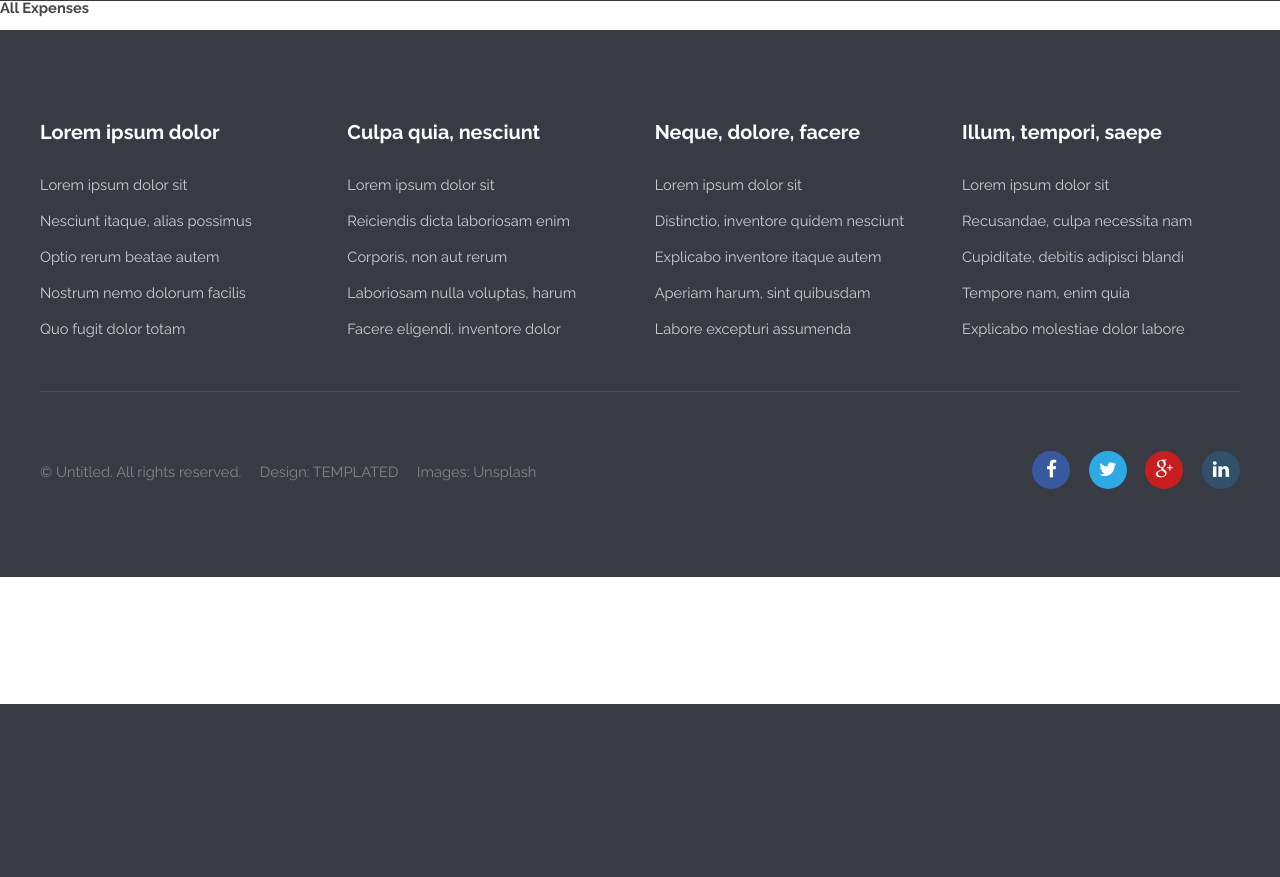
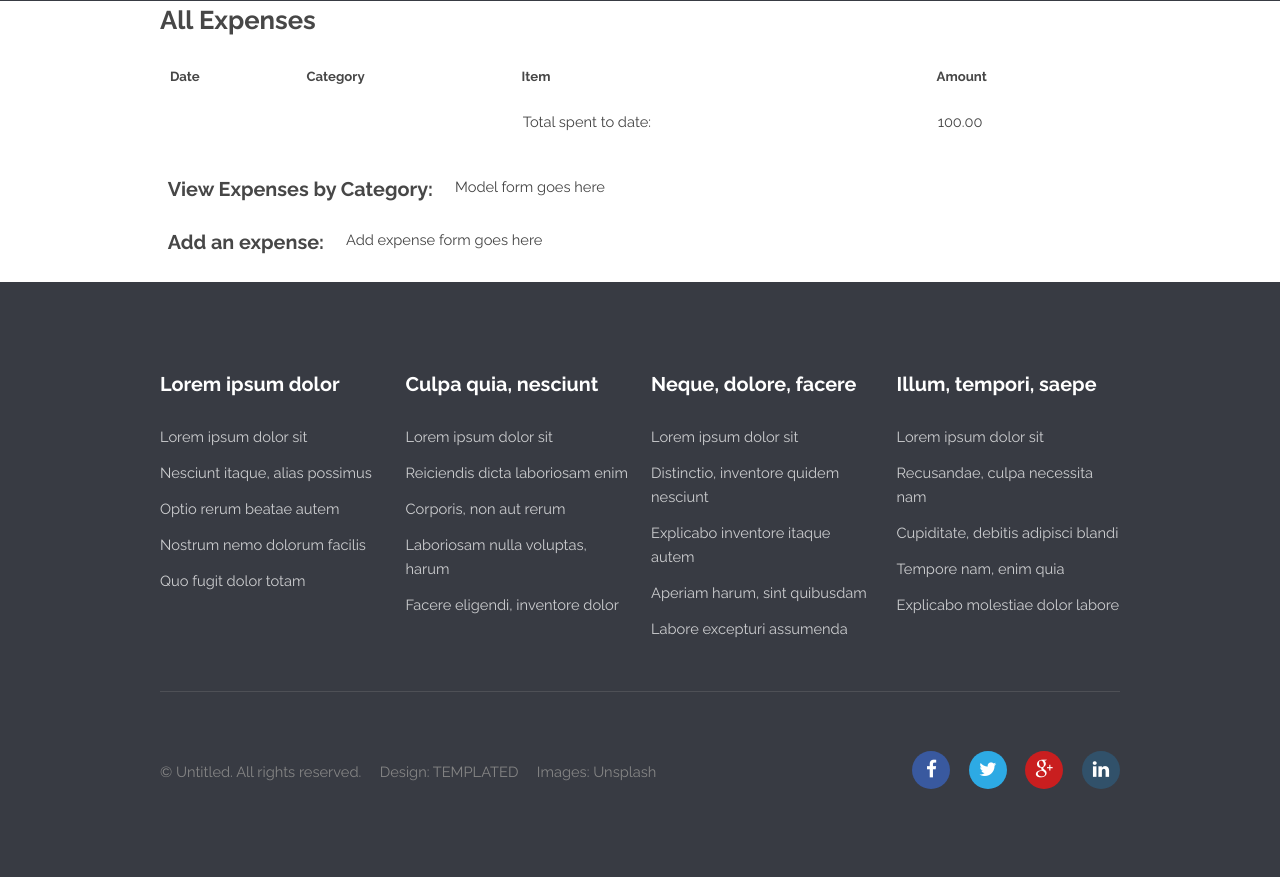
Before and after one commit to matthew-fung/budget-tracker, a Django app: template budgeting/templates/expenses.html in a window 1280 px wide. Shown: the part 96-973 px from the top of the page. Before the commit the page ends 800 px from the top, so only its background shows below. Run offline with Django 3.2, Linux system fonts and the light colour scheme; the template is opened without the code that fills it, so the values that code supplies are empty.

Commit message:
Converted expenses list to a table: now cleaner user interface and flow layout

```diff
--- a/budgeting/templates/expenses.html
+++ b/budgeting/templates/expenses.html
@@ -1,12 +1,52 @@
 {% extends 'base.html' %}
+{% block content %}
 
-{% block content %}
-<h1>All Expenses</h1>
-{% for ID in latest_expense.all %}
-<li>
-    {{ID.category}}
-    {{ID.amount}}
-</li>
-{% endfor %}
+<div class="container">
+  <h2>All Expenses</h2>
+  <div class="table-wrapper">
+    <table class="alt">
+      <thead>
+        <tr>
+          <th>Date</th>
+          <th>Category</th>
+          <th>Item</th>
+          <th>Amount</th>
+        </tr>
+      </thead>
+      <tbody>
+        {% for ID in latest_expense.all %}
+        <tr>
+          <td>{{ID.log_date}}</td>
+          <td>{{ID.category}}</td>
+          <td>{{ID.item}}</td>
+          <td>{{ID.amount}}</td>
+        </tr>
+        {% endfor %}
+      </tbody>
+      <tfoot>
+        <tr>
+          <td colspan="2"></td>
+          <td>
+            Total spent to date:
+          </td>
+          <td>100.00</td>
+        </tr>
+      </tfoot>
+    </table>
+  </div> <!--/table-wrapper-->
 
+  <div class="row">
+    <h3>View Expenses by Category:</h3>
+    <p>
+      Model form goes here
+    </p>
+  </div>
+
+  <div class="row">
+    <h3>Add an expense:</h3>
+    <p>
+      Add expense form goes here
+    </p>
+  </div>
+</div> <!--/container-->
 {% endblock %}
--- a/budgeting/templates/head.html
+++ b/budgeting/templates/head.html
@@ -11,7 +11,6 @@
   <script src="{% static 'js/skel-layers.min.js' %}"></script>
   <script src="{% static 'js/init.js' %}"></script>
 
-  <link rel="stylesheet" type="text/css" href="{% static 'css/skel.css' %}" />
   <link rel="stylesheet" type="text/css" href="{% static 'css/style.css' %}" />
   <link rel="stylesheet" type="text/css" href="{% static 'css/style-xlarge.css' %}" />
 </head>
--- a/budgeting/tracker/models.py
+++ b/budgeting/tracker/models.py
@@ -9,7 +9,7 @@ class Expenses(models.Model):
     item = models.CharField(max_length = 75, default='item')
 
     class Meta:
-        ordering = ['amount']
+        ordering = ['-log_date']
 
     def __str__(self):
         output = "{0}: {1}, {2}, {3}".format(self.log_date,self.ID,self.category,self.amount)
```
